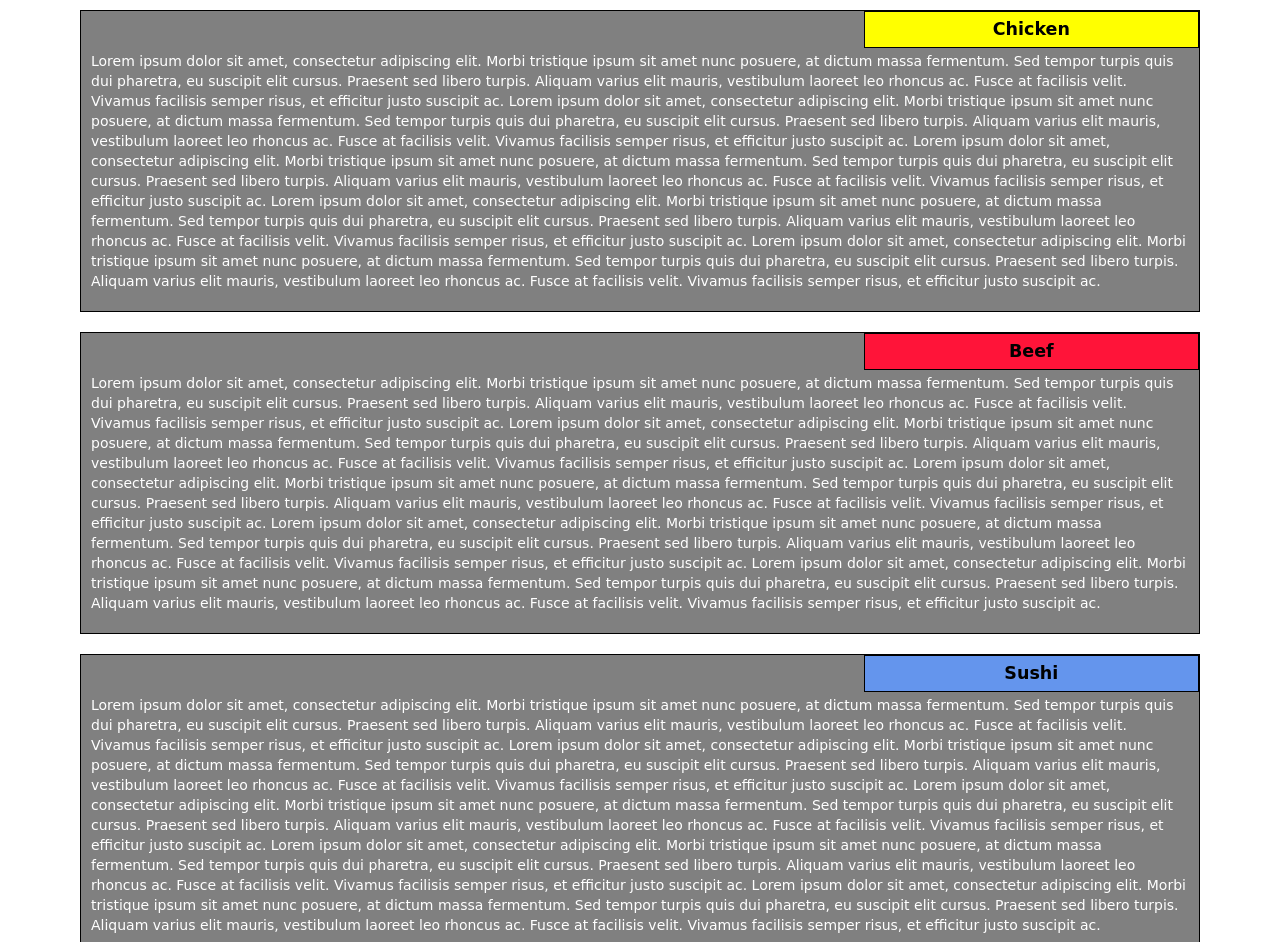
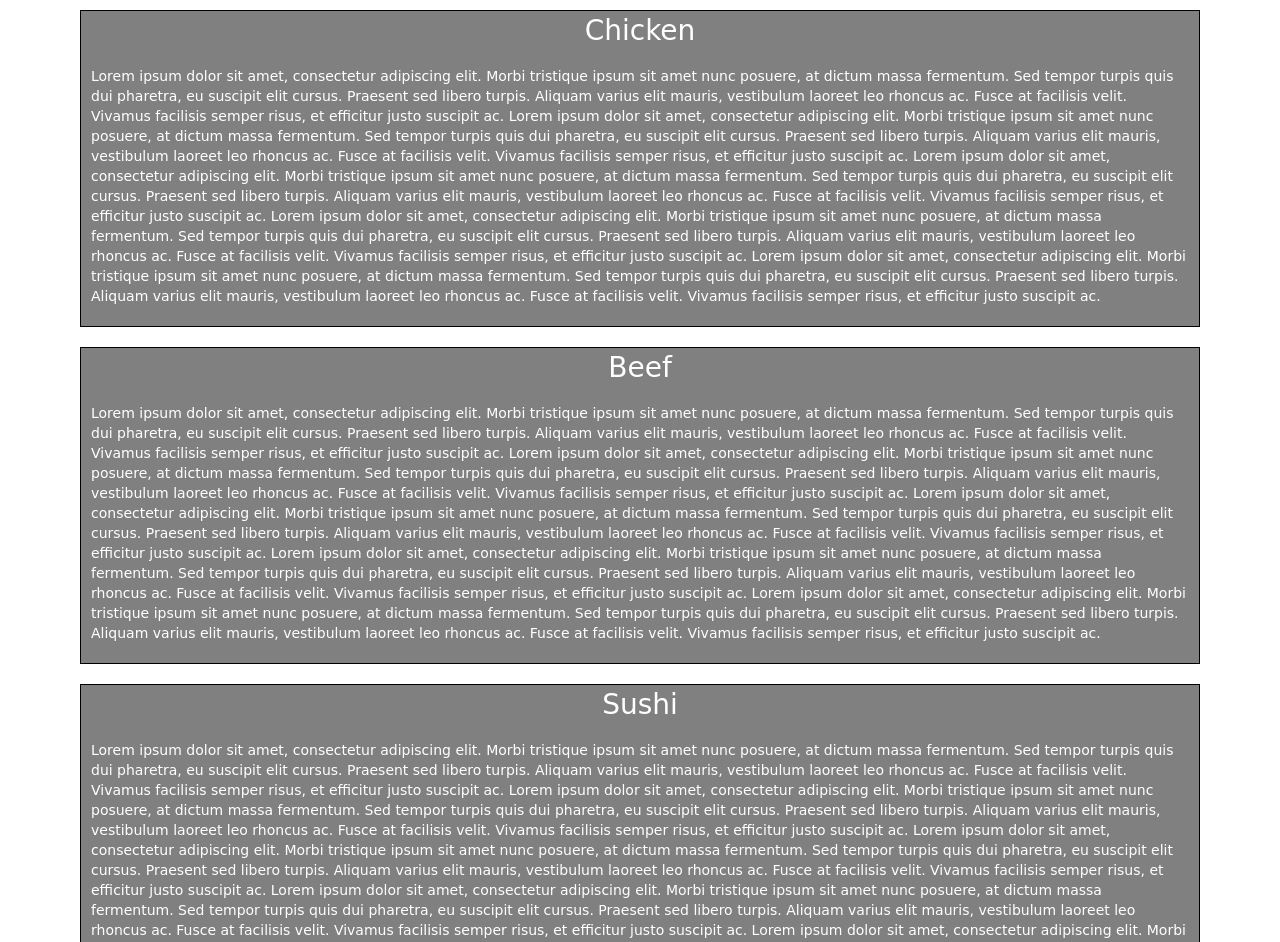
Before and after one commit to amyliuyh/coursera-test, a plain HTML site: page module3/index.html in a window 1280 px wide. Shown: the part 170-1112 px from the top of the page. Drawn offline with Linux system fonts and the light colour scheme; files that its build step writes are made by us from their sources; a script that the page names is missing.

Commit message:
Update styles.css

```diff
--- a/module3solution/css/styles.css
+++ b/module3solution/css/styles.css
@@ -13,7 +13,7 @@ h1 {
 
 p {
 	padding: 10px;
-	margin-top: 30px;
+	margin-top: 5px;
 }
 
 
@@ -39,52 +39,19 @@ section {
 }
 
 #chicken {
-	border: 1px solid black;
 	text-align: center;
-	width: 30%;
-    clear:right;
-    float: right;
-	font-family: cursive;,sans-serif;
-	font-weight: bold;
-	font-size: 125%;
-	margin-bottom: 0;
-	margin-top: 0;
-	padding: 5px;
-	background-color: #FFFF00;
-	color:black;
+    font-size: 200%
+
 }
 
 #beef {
-	border: 1px solid black;
 	text-align: center;
-	width: 30%;
-	clear: right;
-	float: right;
-	font-family: cursive;sans-serif;
-	font-weight: bold;
-	font-size: 125%;
-	margin-bottom: 0;
-	margin-top: 0;
-	padding: 5px;
-	background-color: #FF1439;
-	color:black;
+    font-size: 200%
 }
 
 #sushi {
-	border: 1px solid black;
-	text-align: center;
-	width: 30%;
-	clear: right;
-	float: right;
-	font-family: cursive;,sans-serif;
-	font-weight: bold;
-	font-size: 125%;
-	margin-bottom: 0;
-	margin-top: 0;
-	background-color: #6495ED;
-	color: white;
-	padding: 5px;
-	color:black;
+    text-align: center;
+    font-size: 200%
 }
 
 #chicken-div {
```
